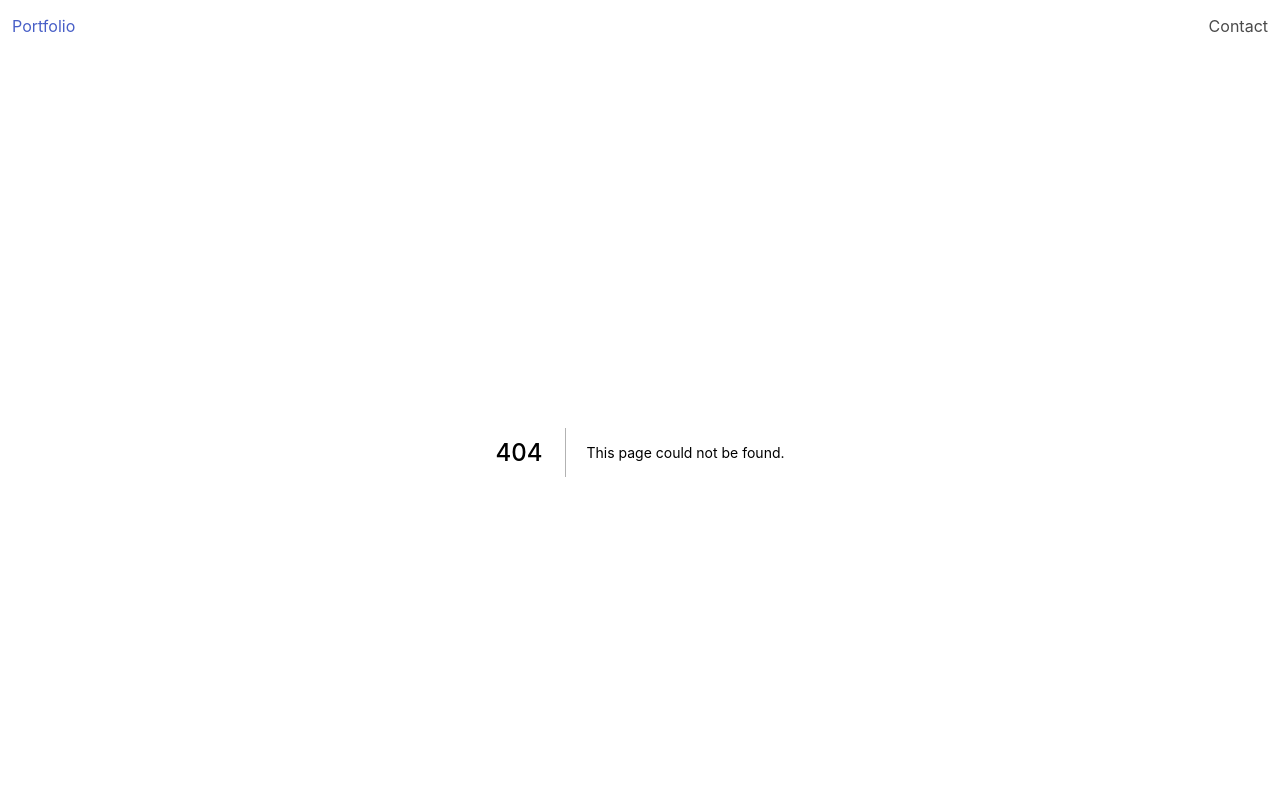
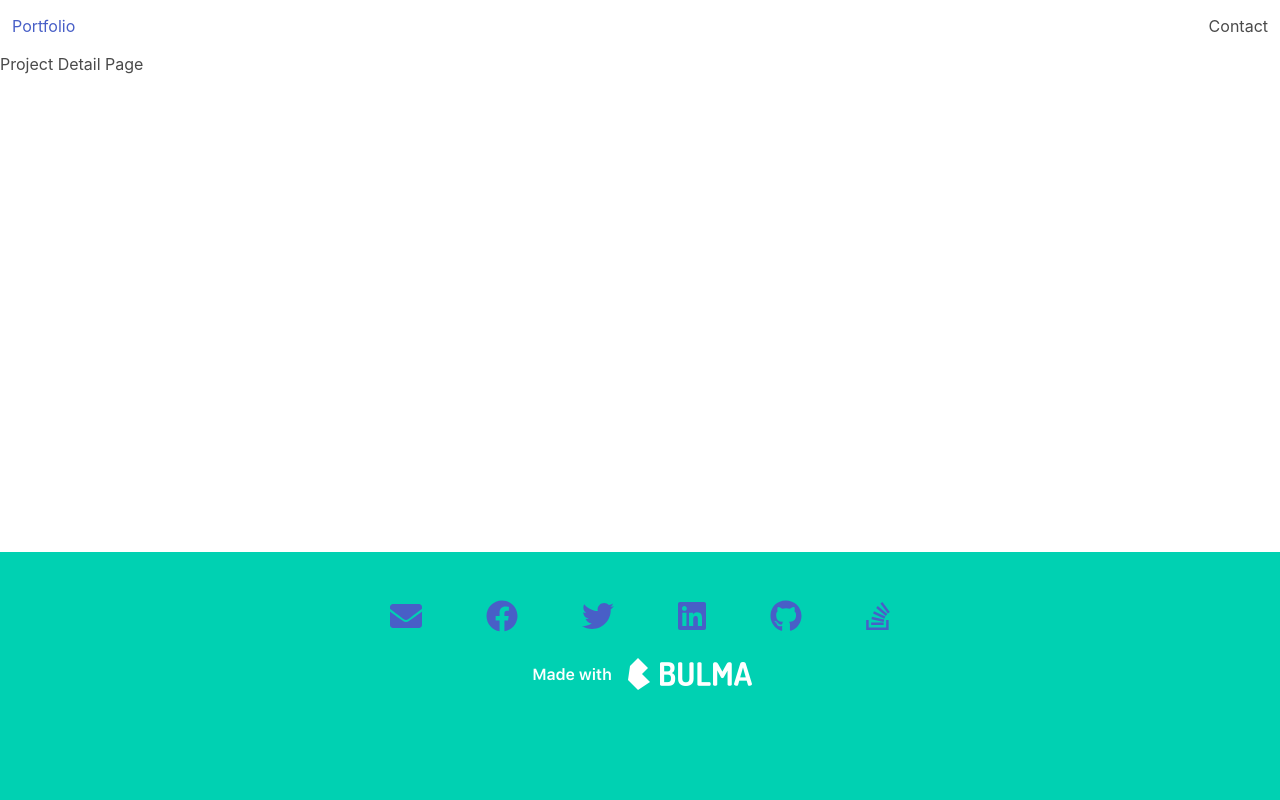
Before and after one commit to jtrpka0912/portfolio.jtrpka0912.nextjs, a Next.js app: page /project/1 in a window 1280 px wide. Before the commit this address had no page. Shown: the top 800 px of the page. Built offline with nearby package versions, Linux system fonts and the light colour scheme.

Commit message:
Created the inital pages for the project and detail page.

```diff
--- /dev/null
+++ b/pages/project/[slug].tsx
@@ -0,0 +1,7 @@
+const ProjectDetailPage = () => {
+    return (
+        <div>Project Detail Page</div>
+    );
+};
+
+export default ProjectDetailPage;
```
Also changed, not shown: pages/project/index.tsx (added, +7 -0 lines).
